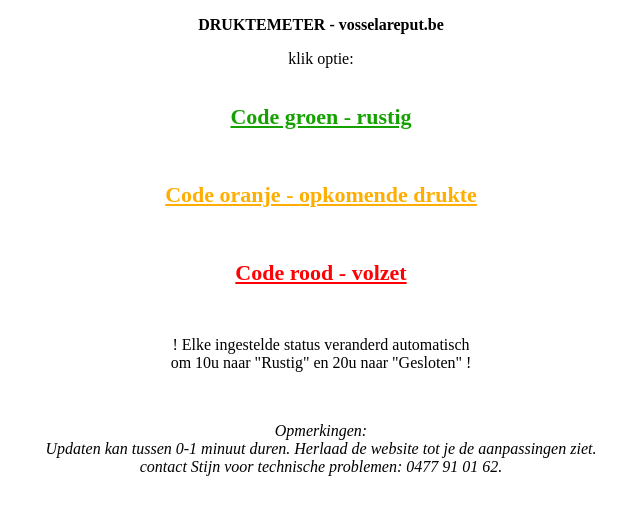
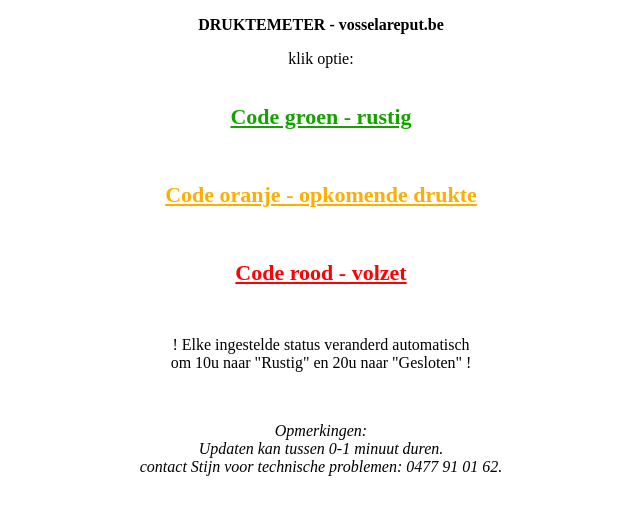
Before and after one commit to ef1ez87v1ze9/a51r7ezg974e35t9w2x56, a plain HTML site: page index.html in a window 1280 px wide. Shown: the whole page, without its empty margins (319-959 px from the left). Drawn offline with Linux system fonts and the light colour scheme.

Commit message:
Update index.html

```diff
--- a/index.html
+++ b/index.html
@@ -20,7 +20,7 @@
   <br>
 	<p>! Elke ingestelde status veranderd automatisch <br> om 10u naar "Rustig" en 20u naar "Gesloten" !<br></p>
 <br>
-<p><em>Opmerkingen:<br> Updaten kan tussen 0-1 minuut duren. Herlaad de website tot je de aanpassingen ziet.
+<p><em>Opmerkingen:<br> Updaten kan tussen 0-1 minuut duren.
 <br>contact Stijn voor technische problemen: 0477 91 01 62.<br> </em></p>
 </body>
 </html>
```
